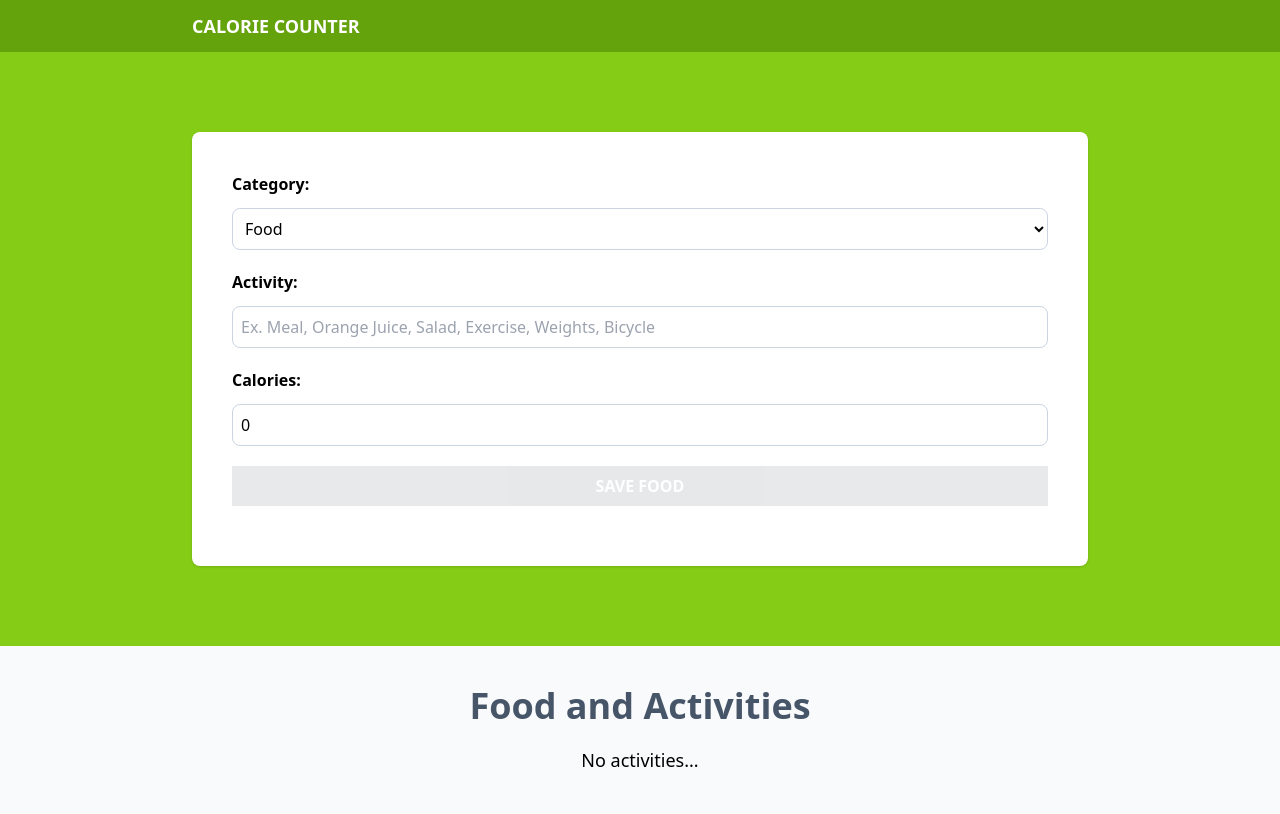
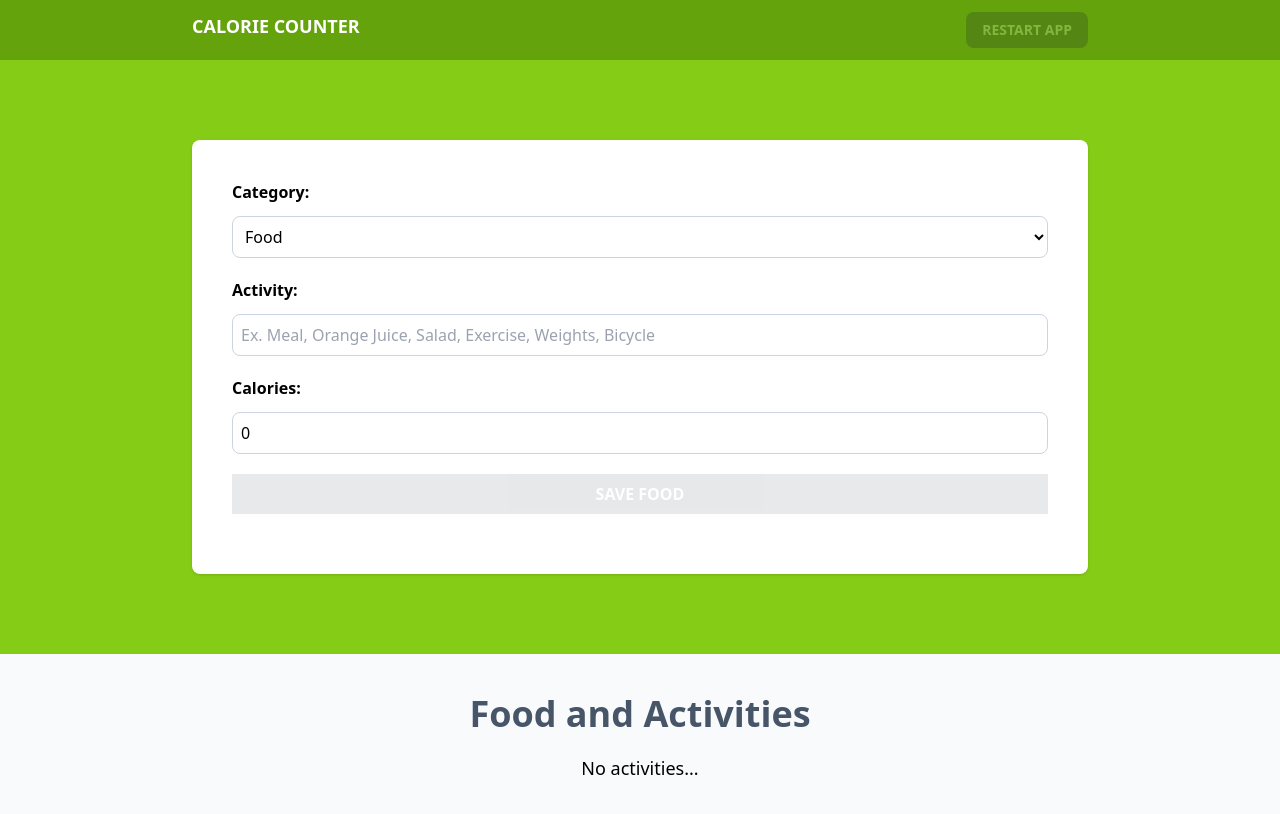
Before and after one commit to toba456/calorie-tracker, a React (Vite) app: page / in a window 1280 px wide. Shown: the top 814 px of the page. Built offline with nearby package versions, Linux system fonts and the light colour scheme.

Commit message:
buttom to restart app

```diff
--- a/src/App.tsx
+++ b/src/App.tsx
@@ -1,4 +1,4 @@
-import { useEffect, useReducer } from "react";
+import { useEffect, useMemo, useReducer } from "react";
 import Form from "./components/Form";
 import { activityReducer, initislState } from "./reducers/activity-reducer";
 import ActivityList from "./components/ActivityList";
@@ -9,6 +9,11 @@ function App() {
   useEffect(() => {
     localStorage.setItem("activities", JSON.stringify(state.activities));
   }, [state.activities]);
+
+  const canRestartApp = useMemo(
+    () => state.activities.length,
+    [state.activities]
+  );
   return (
     <>
       <header className=" bg-lime-600 py-3">
@@ -16,6 +21,14 @@ function App() {
           <h1 className=" text-center text-lg font-bold text-white uppercase">
             Calorie Counter
           </h1>
+
+          <button
+            className=" text-sm font-bold text-white bg-gray-900 hover:bg-gray-700 py-2 px-4 rounded-lg uppercase cursor-pointer disabled:opacity-20 disabled:cursor-auto disabled:hover:bg-gray-900"
+            disabled={!canRestartApp}
+            onClick={() => dispatch({ type: "restart-app" })}
+          >
+            Restart App
+          </button>
         </div>
       </header>
       <section className=" bg-lime-500 py-20 px-5">
--- a/src/components/ActivityList.tsx
+++ b/src/components/ActivityList.tsx
@@ -41,11 +41,11 @@ export default function ActivityList({
         activities.map((activity) => (
           <div
             key={activity.id}
-            className=" px-5 py-10 bg-white mt-5 flex justify-between"
+            className=" px-5 py-10 bg-white mt-5 flex justify-between shadow-xl relative"
           >
-            <div className=" space-y-2 relative">
+            <div className=" space-y-2">
               <p
-                className={` absolute -top-8 -left-8 px-10 py-2 text-white uppercase font-bold ${
+                className={` absolute top-0 -left-4 px-10 py-2 text-white uppercase font-bold ${
                   activity.category === 1 ? "bg-lime-500" : "bg-orange-500"
                 }`}
               >
--- a/src/reducers/activity-reducer.ts
+++ b/src/reducers/activity-reducer.ts
@@ -3,7 +3,8 @@ import { Activity } from "../types";
 export type ActivityActions =
   | { type: "save-activity"; payload: { newActivity: Activity } }
   | { type: "set-activityId"; payload: { id: Activity["id"] } }
-  | { type: "remove-activity"; payload: { id: Activity["id"] } };
+  | { type: "remove-activity"; payload: { id: Activity["id"] } }
+  | { type: "restart-app" };
 
 export type ActivityState = {
   activities: Activity[];
@@ -54,6 +55,12 @@ export const activityReducer = (
       activities: updatedActivities,
     };
   }
+  if (action.type === "restart-app") {
+    return {
+      activities: [],
+      activeId: "",
+    };
+  }
 
   return state;
 };
```
